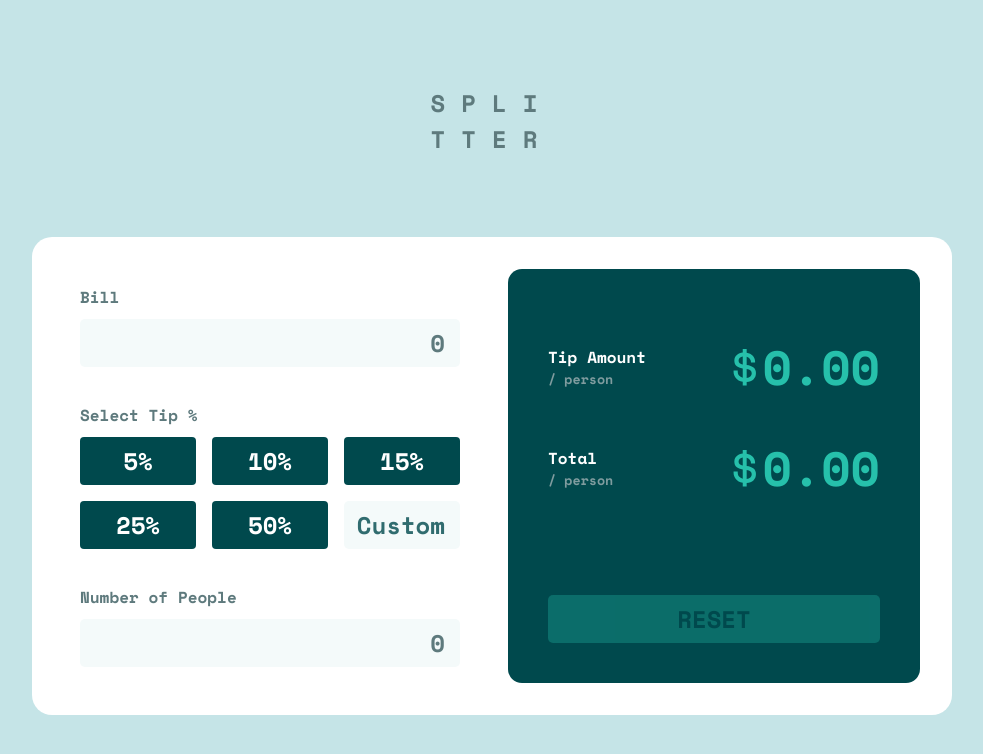
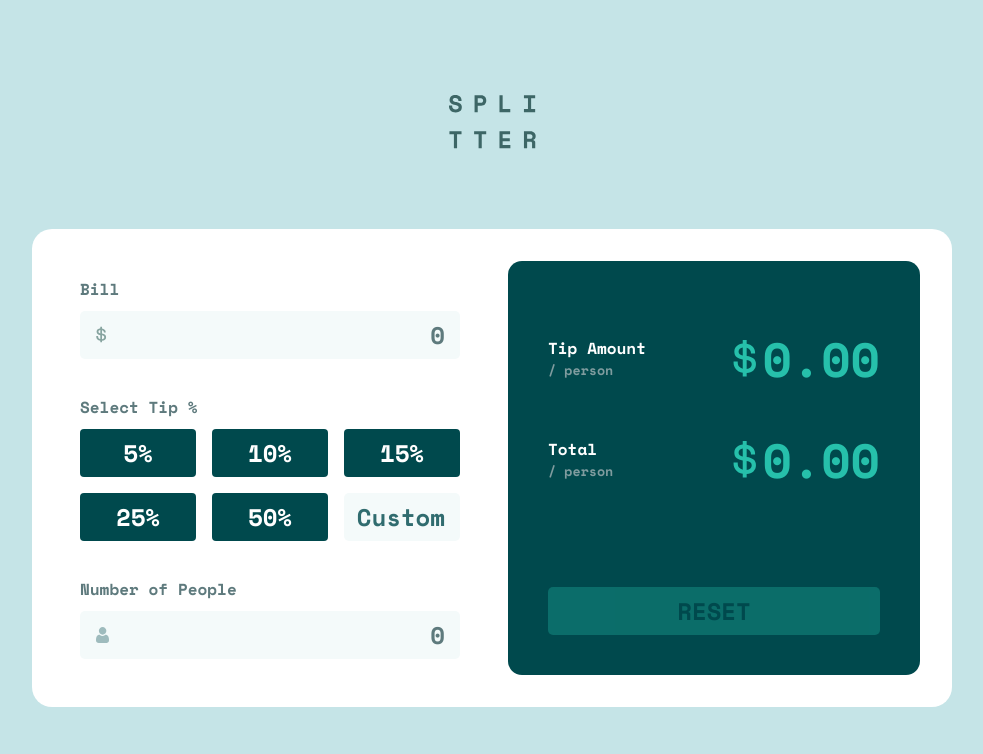
Before and after one commit to calebesg/splitter, a Svelte app: page / in a window 1280 px wide. Shown: the top 754 px of the page, without its empty margins (148-1131 px from the left). Built offline with nearby package versions, Linux system fonts and the light colour scheme.

Commit message:
add icons

```diff
--- a/src/App.svelte
+++ b/src/App.svelte
@@ -67,7 +67,8 @@
 </script>
 
 <main>
-	<h1 class="title">SPLI<br />TTER</h1>
+	<h1 class="sr-only">Tip Calculator application</h1>
+	<img class="title" src="images/logo.svg" alt="Splitter" />
 	<div class="card">
 		<form id="calculator">
 			<div class="input-group">
@@ -81,6 +82,12 @@
 					step="0.1"
 					placeholder="0"
 					on:input={(e) => setBill(e.target.value)}
+				/>
+				<img
+					class="dollar"
+					src="images/icon-dollar.svg"
+					alt=""
+					aria-hidden="true"
 				/>
 			</div>
 
@@ -134,6 +141,7 @@
 					placeholder="0"
 					on:input={(e) => setPeople(e.target.value)}
 				/>
+				<img src="images/icon-person.svg" alt="" aria-hidden="true" />
 			</div>
 		</form>
 
@@ -182,6 +190,13 @@
 		justify-content: center;
 	}
 
+	.sr-only {
+		widows: 1px;
+		height: 1px;
+		opacity: 0;
+		overflow: hidden;
+	}
+
 	.title {
 		margin: 2.5rem 0;
 		color: var(--dark-grayish-cyan);
@@ -224,6 +239,20 @@
 	.message-error.hidden {
 		opacity: 0;
 		display: none;
+	}
+
+	.input-group {
+		position: relative;
+	}
+
+	.input-group img {
+		position: absolute;
+		left: 1rem;
+		bottom: 1rem;
+	}
+
+	.input-group img.dollar {
+		filter: grayscale(81%);
 	}
 
 	.input-group .field {
```
